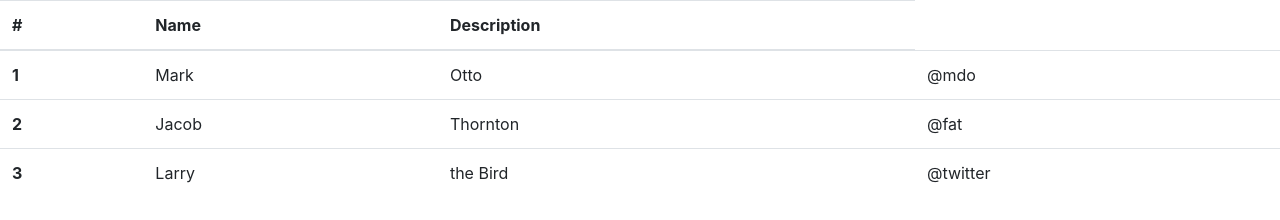
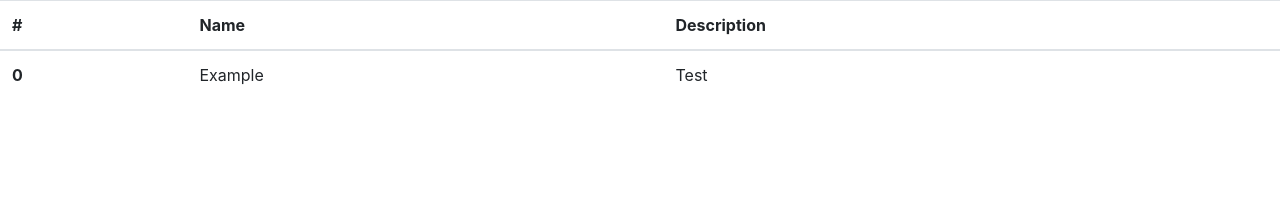
Before and after one commit to LucasF-42/kms-team6-v2, a plain HTML site: page index.html in a window 1280 px wide. Drawn offline with nearby package versions, Linux system fonts and the light colour scheme.

Commit message:
implement buildTable()

```diff
--- a/index.html
+++ b/index.html
@@ -21,24 +21,7 @@
           </tr>
         </thead>
         <tbody id="tableBody">
-          <tr>
-            <th scope="row">1</th>
-            <td>Mark</td>
-            <td>Otto</td>
-            <td>@mdo</td>
-          </tr>
-          <tr>
-            <th scope="row">2</th>
-            <td>Jacob</td>
-            <td>Thornton</td>
-            <td>@fat</td>
-          </tr>
-          <tr>
-            <th scope="row">3</th>
-            <td>Larry</td>
-            <td>the Bird</td>
-            <td>@twitter</td>
-          </tr>
+
         </tbody>
       </table>
 
--- a/scripts/scripts.js
+++ b/scripts/scripts.js
@@ -14,5 +14,26 @@ tasklist.push(mytask);
 
 
 let buildTable = () => {
-    console.log("Building Table here")
+    let body = document.getElementById("tableBody")
+
+    tasklist.forEach((t, index) => {
+        let th = document.createElement("th");
+        th.scope = "row"
+        th.innerText = index
+
+        let tdName = document.createElement("td");
+        tdName.scope = "row"
+        tdName.innerText = t.name
+
+        let tdDescription = document.createElement("td");
+        tdDescription.scope = "row"
+        tdDescription.innerText = t.description
+
+        let tr = document.createElement("tr");
+        tr.appendChild(th);
+        tr.appendChild(tdName);
+        tr.appendChild(tdDescription)
+
+        body.appendChild(tr);
+    })
 }
```
